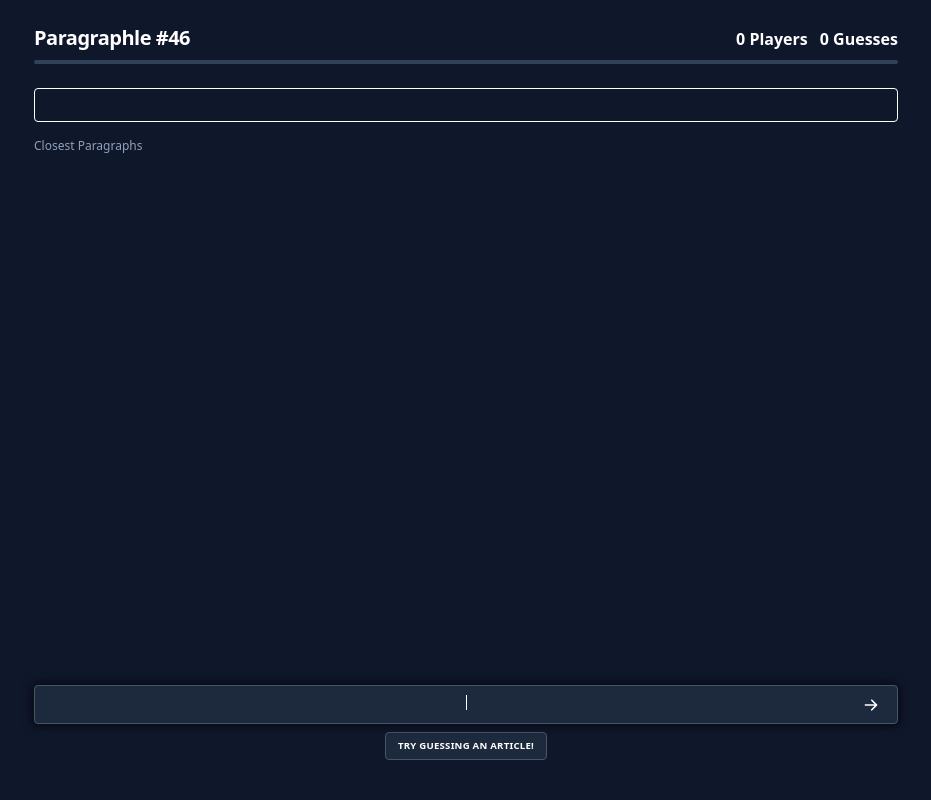
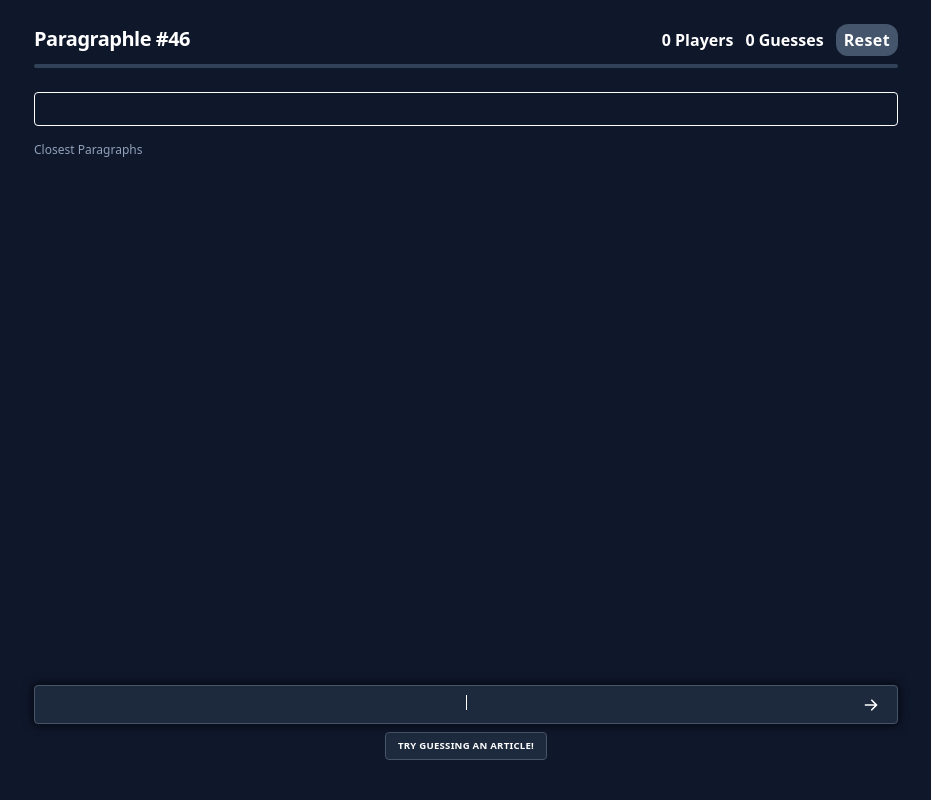
Before and after one commit to jackvandeleuv/paragraphle, a website: page play/index.html in a window 1280 px wide. Shown: the whole page, without its empty margins (174-1105 px from the left). Drawn offline with Linux system fonts and the light colour scheme; no server answers.

Commit message:
Add back reset button

```diff
--- a/play/index.html
+++ b/play/index.html
@@ -98,6 +98,13 @@
         <span class="whitespace-nowrap font-semibold text-xs md:text-base">
           <span id="guessCount">0</span>&nbsp;Guess<span id="guessPlural">es</span>
         </span>
+        <button id="resetButton" class="
+          inline-flex items-center justify-center px-2 py-1 rounded-xl
+          bg-slate-600 text-white text-xs md:text-base font-semibold tracking-wide
+          transition-colors hover:bg-slate-500"
+        >
+          Reset
+        </button>
       </div>
     </div>
     <div class="h-1 bg-slate-700 rounded overflow-hidden">
```
